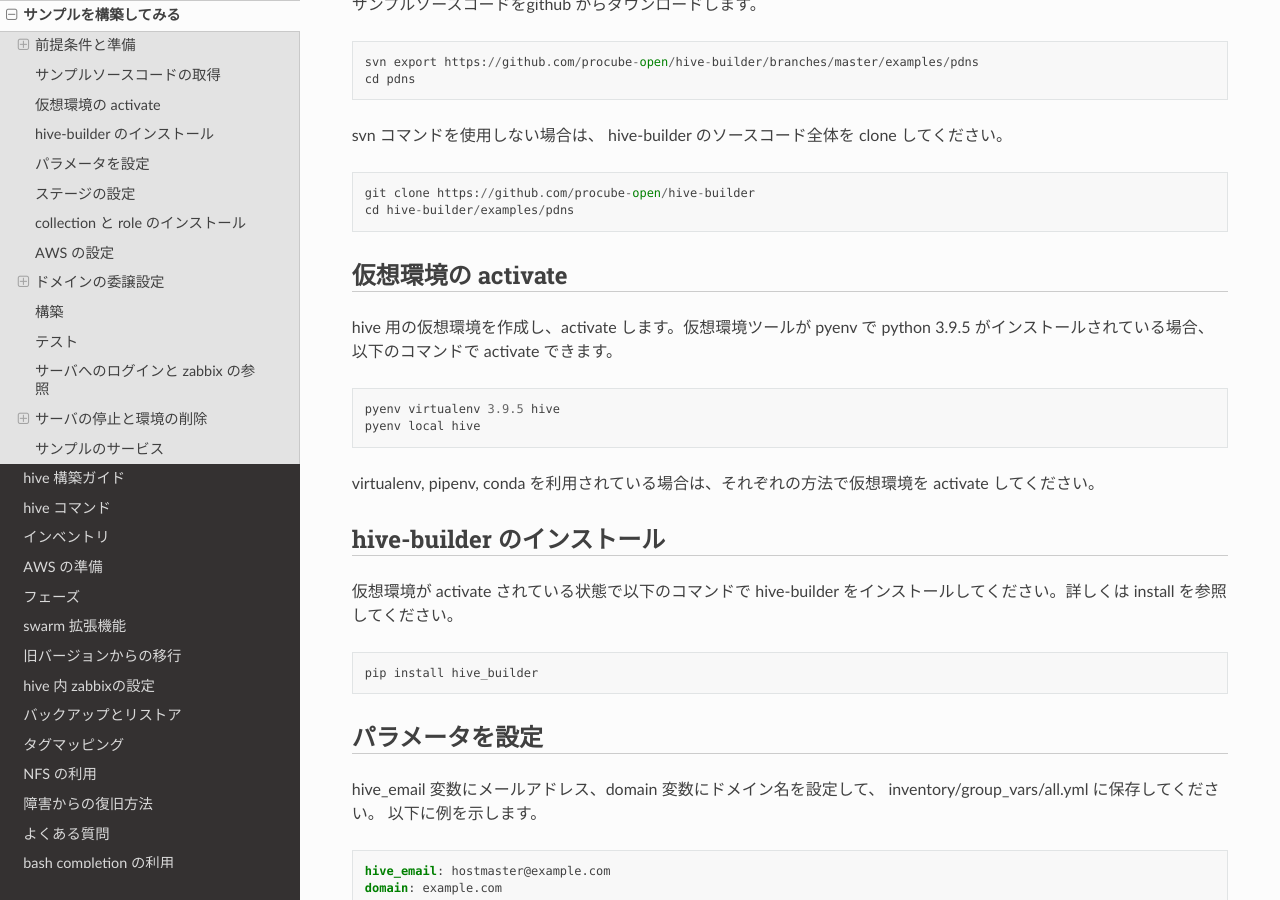
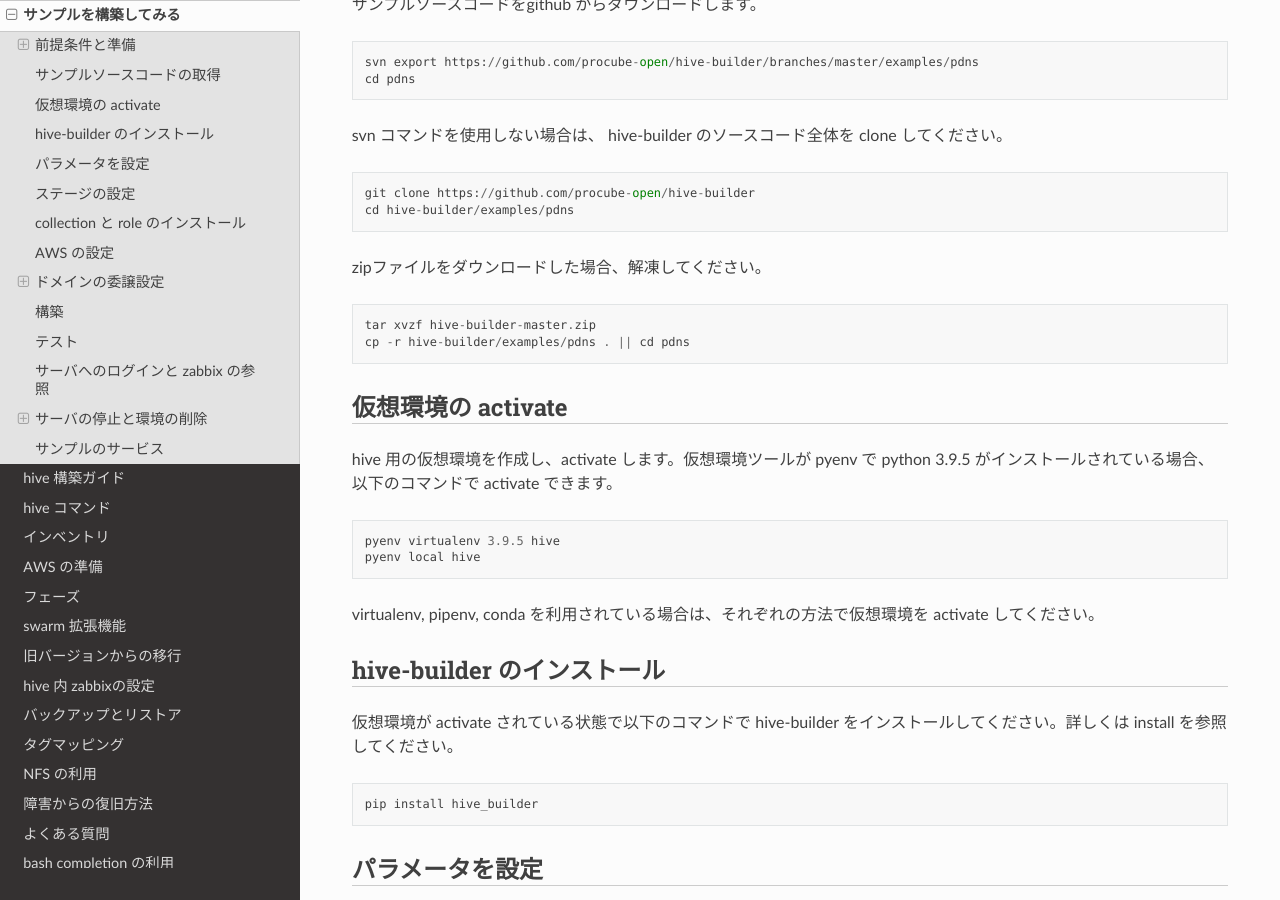
Before and after one commit to procube-open/hive-builder, a Sphinx documentation site: the page built from docs/example.rst, in a window 1280 px wide and 900 px high, scrolled down 773 px. Built offline with Sphinx 7.4.7 and the Read the Docs theme 2.0.0, drawn with Linux system fonts in a browser that asks for light colours; pages that are not in the unit, such as notebooks, are missing from menus.

Commit message:
Update example.rst

```diff
--- a/docs/example.rst
+++ b/docs/example.rst
@@ -37,6 +37,14 @@ svn コマンドを使用しない場合は、 hive-builder のソースコー
 
   git clone https://github.com/procube-open/hive-builder
   cd hive-builder/examples/pdns
+
+zipファイルをダウンロードした場合、解凍してください。
+
+::
+
+  tar xvzf hive-builder-master.zip
+  cp -r hive-builder/examples/pdns . || cd pdns
+
 
 仮想環境の activate
 =========================
```
